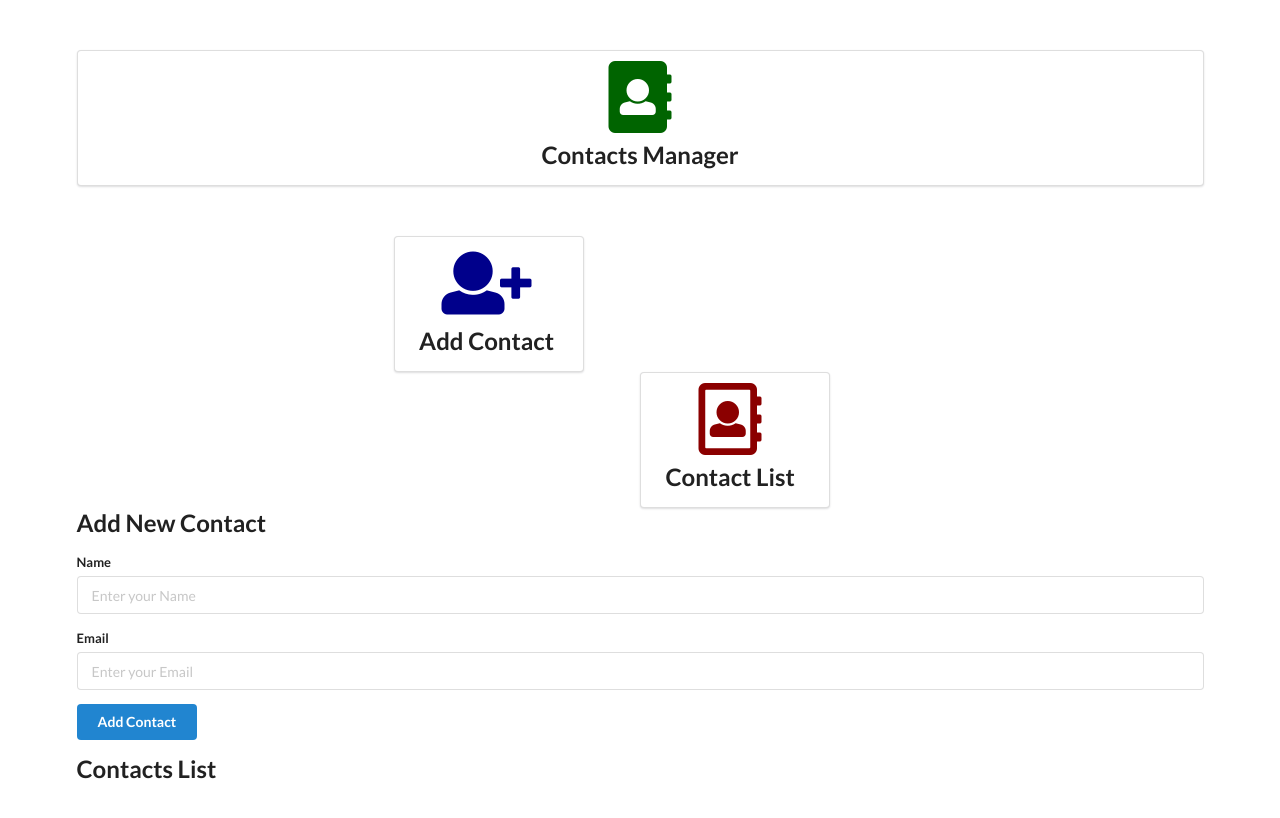
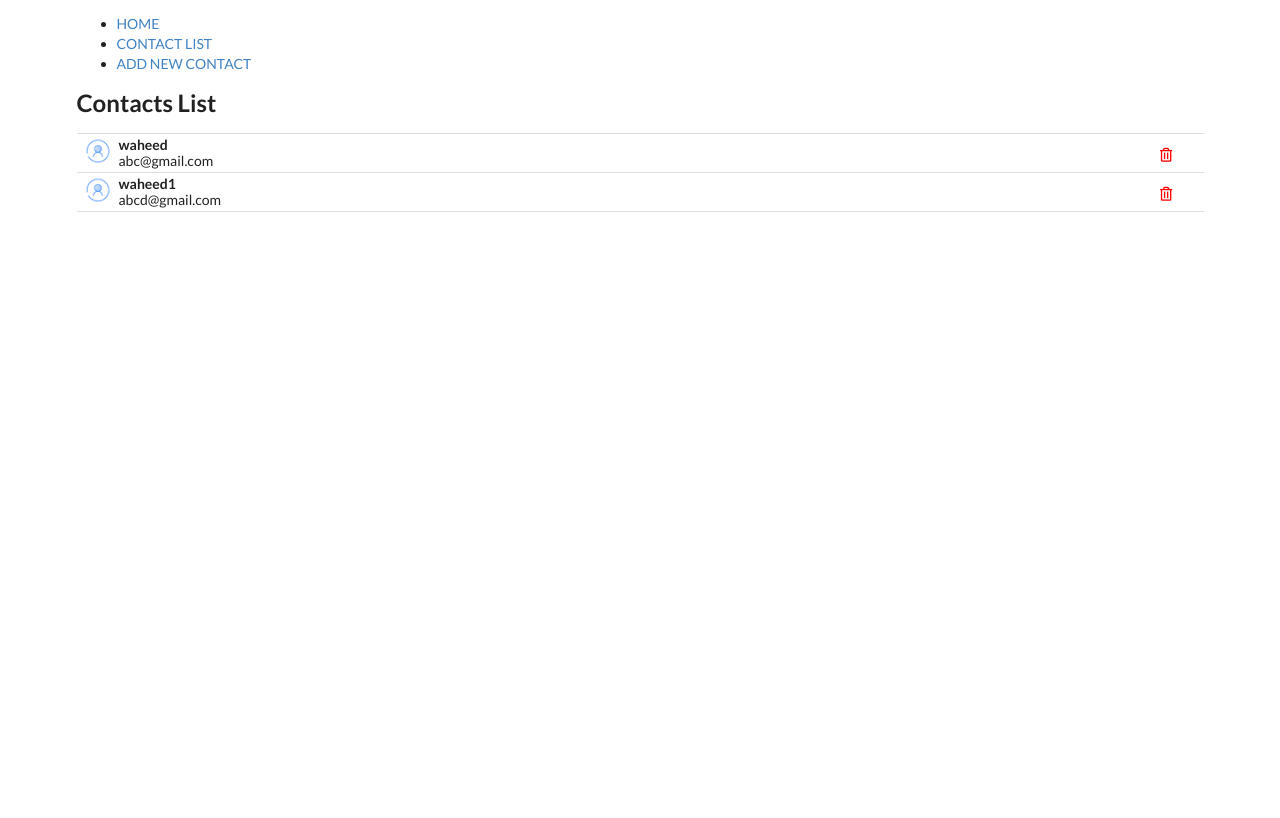
Before and after one commit to abdulwaheed-dev/contacts-app, a React (Create React App) app: page /contactList in a window 1280 px wide. Shown: the top 818 px of the page. Built offline with nearby package versions, Linux system fonts and the light colour scheme.

Commit message:
routing-almost-done

```diff
--- a/src/components/App.js
+++ b/src/components/App.js
@@ -1,6 +1,8 @@
 import React, { useEffect, useState } from "react";
-//import { BrowserRouter as Router, Swirch, Route } from "react-router-dom";
-import { BrowserRouter as Router, Routes, Route, Link } from "react-router-dom";
+import { Route } from "react-router-dom";
+import { Routes } from "react-router-dom";
+//import { BrowserRouter as Router, Switch, Route } from "react-router-dom";
+//import { BrowserRouter as Router, Routes, Route, Link } from "react-router-dom";
 
 //import { uuid } from "uuidv4";
 import { v4 as uuid } from "uuid";
@@ -8,6 +10,8 @@ import AddContact from "./AddContact";
 import "./App.css";
 import ContactList from "./ContactList";
 import Header from "./Header";
+import NavBar from "./NavBar";
+import NotFound from "./NotFound";
 
 function App() {
   const LOCAL_STORAGE_KEY = "contacts";
@@ -38,9 +42,15 @@ function App() {
 
   return (
     <div className="ui container">
-      <Header />
-      <AddContact addContactHandler={addContactHandler} />
-      <ContactList contacts={contacts} getContactId={removeContactHandler} />
+      <NavBar />
+      <Routes>
+        <Route path="/" element={<Header />} />
+        <Route path="contactList" element={<ContactList />} />
+        <Route path="addContact" element={<AddContact />} />
+        <Route path="*" element={<NotFound />} />
+      </Routes>
+      {/* <AddContact addContactHandler={addContactHandler} />
+      <ContactList contacts={contacts} getContactId={removeContactHandler} /> */}
     </div>
   );
 }
--- a/src/components/ContactList.js
+++ b/src/components/ContactList.js
@@ -8,7 +8,18 @@ function ContactList(props) {
     props.getContactId(id);
   };
 
-  const renderContactList = props.contacts.map((contact) => {
+  let contacts = [
+    {
+      name: "waheed",
+      email: "abc@gmail.com",
+    },
+    {
+      name: "waheed1",
+      email: "abcd@gmail.com",
+    },
+  ];
+
+  const renderContactList = contacts.map((contact) => {
     return (
       <ContactCard
         contact={contact}
--- a/src/components/Header.js
+++ b/src/components/Header.js
@@ -15,7 +15,7 @@ function Header() {
         </div>
       </div>
 
-      <div className="ui container" style={{ marginTop: "50px" }}>
+      {/* <div className="ui container" style={{ marginTop: "50px" }}>
         <div
           className="ui menu"
           style={{ width: "190px", marginRight: "55%", float: "right" }}
@@ -57,7 +57,7 @@ function Header() {
             Contact List
           </h2>
         </div>
-      </div>
+      </div> */}
     </div>
   );
 }
--- /dev/null
+++ b/src/components/NavBar.js
@@ -0,0 +1,20 @@
+import { NavLink } from "react-router-dom";
+
+function NavBar() {
+  return (
+    <>
+      <ul>
+        <li>
+          <NavLink to="/">HOME</NavLink>
+        </li>
+        <li>
+          <NavLink to="contactList">CONTACT LIST</NavLink>
+        </li>
+        <li>
+          <NavLink to="addContact">ADD NEW CONTACT</NavLink>
+        </li>
+      </ul>
+    </>
+  );
+}
+export default NavBar;
--- /dev/null
+++ b/src/components/NotFound.js
@@ -0,0 +1,8 @@
+function NotFound() {
+  return (
+    <div>
+      <h1>Page Not Found!</h1>
+    </div>
+  );
+}
+export default NotFound;
--- a/src/index.js
+++ b/src/index.js
@@ -1,10 +1,13 @@
-import React from 'react';
-import ReactDOM from 'react-dom';
-import App from './components/App'
+import React from "react";
+import ReactDOM from "react-dom";
+import { BrowserRouter } from "react-router-dom";
+import App from "./components/App";
 
 ReactDOM.render(
   <React.StrictMode>
-    <App />
+    <BrowserRouter>
+      <App />
+    </BrowserRouter>
   </React.StrictMode>,
-  document.getElementById('root')
+  document.getElementById("root")
 );
```
